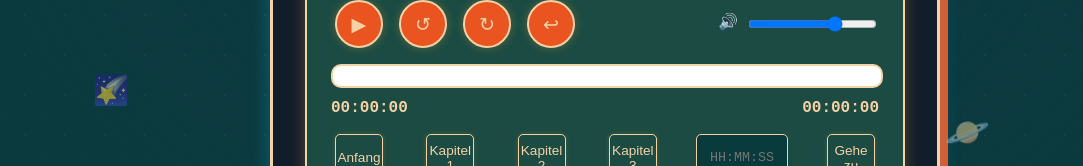
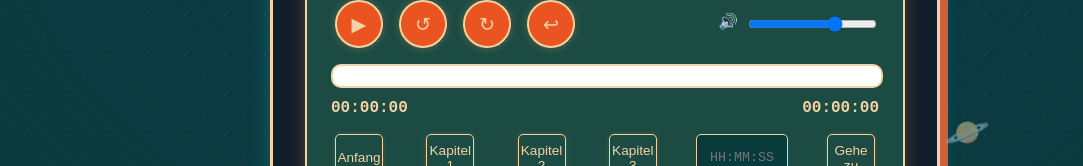
Before and after one commit to Thimeus/per-Anhalter-duch-die-Galaxis, a plain HTML site: page index.html in a window 1280 px wide. Shown: the part 485-651 px from the top of the page, without its empty margins (35-1118 px from the left). Drawn offline with Linux system fonts and the light colour scheme.

Commit message:
Update index.html

```diff
--- a/index.html
+++ b/index.html
@@ -406,7 +406,6 @@
     <span class="decoration decoration-1">🚀</span>
     <span class="decoration decoration-2">👽</span>
     <span class="decoration decoration-3">🌌</span>
-    <span class="decoration decoration-4">🌠</span>
     <span class="decoration decoration-5">🪐</span>
 
     <script>
```
